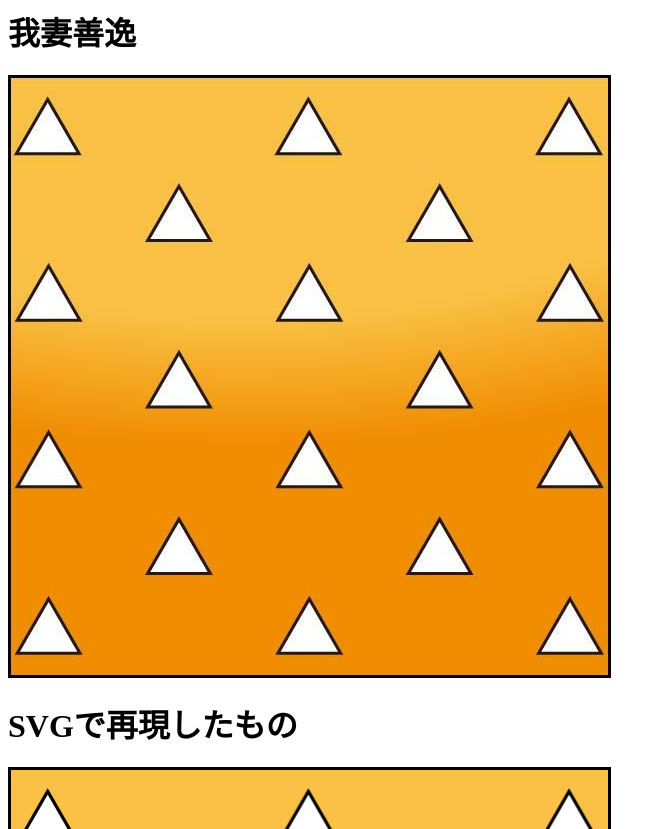
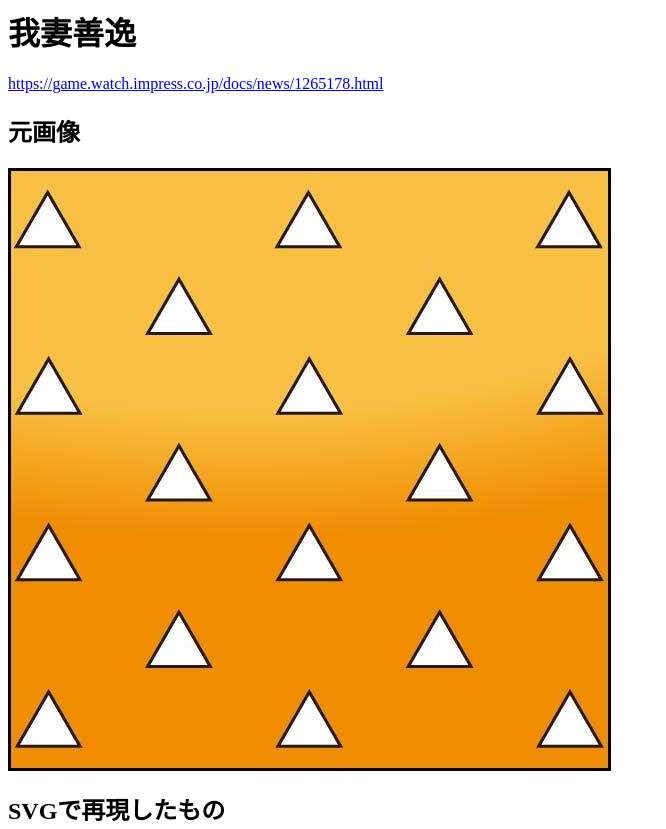
Before and after one commit to ledsun/svg-prayground, a website: page zenitsu/index.html in a window 1280 px wide. Shown: the top 829 px of the page, without its empty margins (0-666 px from the left). Drawn offline with Linux system fonts and the light colour scheme.

Commit message:
フォーマットの統一

```diff
--- a/zenitsu/index.html
+++ b/zenitsu/index.html
@@ -4,11 +4,17 @@
   <h1>
     我妻善逸
   </h1>
-  <img src="3.jpg" />
+  <a href="https://game.watch.impress.co.jp/docs/news/1265178.html">
+    https://game.watch.impress.co.jp/docs/news/1265178.html
+  </a>
 
-  <h1>
+  <h2>
+    元画像
+  </h2>  <img src="3.jpg" />
+
+  <h2>
     SVGで再現したもの
-  </h1>
+  </h2>
   <svg width="603" height="603">
     <pattern id="triangles" width="260.7" height="581" patternUnits="userSpaceOnUse" viewBox="0 0 2607 5810"
       style="stroke-width: 32; stroke: black; fill: white;">
@@ -34,9 +40,9 @@
     <rect x="3" y="3" width="597" height="597" style="fill: url(#triangles);" />
   </svg>
 
-  <h1>
+  <h2>
     0.1秒ごとに入れ替えて差を確認
-  </h1>
+  </h2>
   <img id="img" src="3.jpg" />
   <svg id="svg" width="603" height="603">
     <rect width="100%" height="100%" />
```
Also changed, not shown: nezuko/index.html (+3 -2 lines), tanjiro/index.html (+3 -2 lines).
